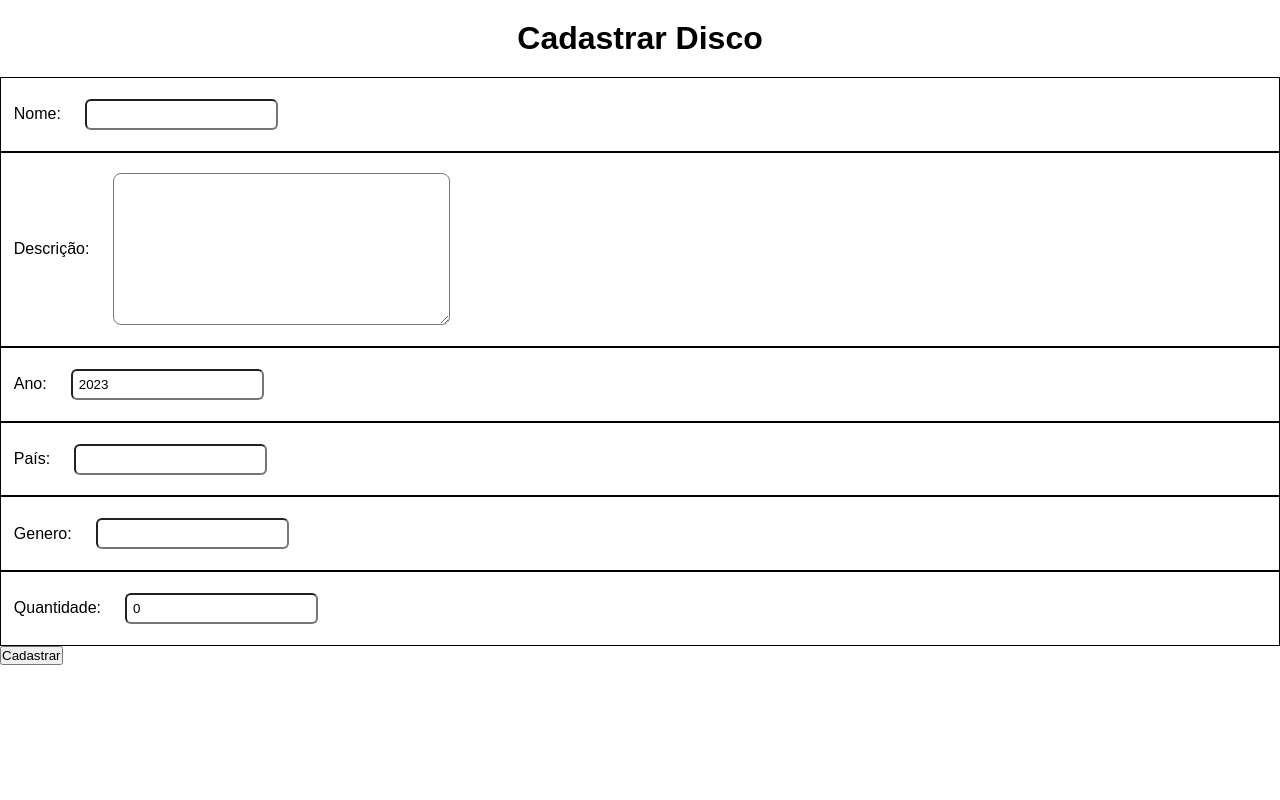
After one commit to LucasSodreira/Att_DSW, a Django app: page /cadastrar-disco/ in a window 1280 px wide. The commit adds this page. Run offline with Django 4.2, Linux system fonts and the light colour scheme.

Commit message:
aloooooooo

```diff
--- a/core/forms.py
+++ b/core/forms.py
@@ -0,0 +1,7 @@
+from django import forms
+from .models import Disco
+
+class DiscoForm(forms.ModelForm):
+    class Meta:
+        model = Disco
+        fields = '__all__'
--- /dev/null
+++ b/core/static/css/cadastrar-disco.css
@@ -0,0 +1,30 @@
+*{
+    margin: 0;
+    padding: 0;
+    box-sizing: border-box;
+    font-family: Arial, sans-serif;
+}
+
+h1{
+    text-align: center;
+    padding: 20px;
+}
+
+p{
+    display: flex;
+    padding: 0.8rem;
+    align-items: center;
+    border: 1px solid;
+    gap: 1rem;
+}
+
+textarea{
+    border-radius: 0.5rem;
+    margin: 0.5rem;
+}
+
+input{
+    border-radius: 6px;
+    padding: 6px;
+    margin: 0.5rem;
+}
--- /dev/null
+++ b/core/templates/cadastrar_disco.html
@@ -0,0 +1,10 @@
+{% load static %}
+
+<link rel="stylesheet" href="{% static 'css/cadastrar-disco.css' %}">
+
+<h1>Cadastrar Disco</h1>
+<form method="post">
+    {% csrf_token %}
+    {{ form.as_p }}
+    <button type="submit">Cadastrar</button>
+</form>
--- a/core/templates/detalhes_disco.html
+++ b/core/templates/detalhes_disco.html
@@ -2,7 +2,7 @@
 
 {% block main %}
   <title>Detalhes do Disco</title>
-  <link rel="stylesheet" type="text/css" href="{% static 'css/styles.css' %}" />
+  <link rel="stylesheet" type="text/css" href="{% static 'css/style.css' %}" />
 
   <body>
     <h1>Detalhes do Disco - {{ disco.name }}</h1>
--- /dev/null
+++ b/core/templates/editar_disco.html
@@ -0,0 +1,6 @@
+<h1>Editar Disco - {{ disco.titulo }}</h1>
+<form method="post">
+    {% csrf_token %}
+    {{ form.as_p }}
+    <button type="submit">Salvar Alterações</button>
+</form>
--- a/core/views.py
+++ b/core/views.py
@@ -2,12 +2,50 @@ from django.shortcuts import render, get_object_or_404
 from django.http import HttpResponse
 from .models import Disco
 
+from django.shortcuts import render, redirect
+from .forms import DiscoForm
 # Create your views here.
+
 
 def lista_discos(request):
     discos = Disco.objects.all()
     return render(request, 'lista_discos.html', {'discos': discos})
 
+
 def detalhes_disco(request, disco_id):
     disco = get_object_or_404(Disco, id=disco_id)
     return render(request, 'detalhes_disco.html', {'disco': disco})
+
+
+def listar_discos(request):
+    discos = Disco.objects.all()
+    return render(request, 'listar_discos.html', {'discos': discos})
+
+
+def cadastrar_disco(request):
+    if request.method == 'POST':
+        form = DiscoForm(request.POST)
+        if form.is_valid():
+            form.save()
+            return redirect('listar_discos')
+    else:
+        form = DiscoForm()
+    return render(request, 'cadastrar_disco.html', {'form': form})
+
+
+def editar_disco(request, disco_id):
+    disco = Disco.objects.get(pk=disco_id)
+    if request.method == 'POST':
+        form = DiscoForm(request.POST, instance=disco)
+        if form.is_valid():
+            form.save()
+            return redirect('listar_discos')
+    else:
+        form = DiscoForm(instance=disco)
+    return render(request, 'editar_disco.html', {'form': form, 'disco': disco})
+
+
+def excluir_disco(request, disco_id):
+    disco = Disco.objects.get(pk=disco_id)
+    disco.delete()
+    return redirect('listar_discos')
--- a/view_banco_dados/urls.py
+++ b/view_banco_dados/urls.py
@@ -23,4 +23,7 @@ urlpatterns = [
     path('admin/', admin.site.urls),
     path('', views.lista_discos, name='lista_discos'),
     path('disco/<int:disco_id>/', views.detalhes_disco, name='detalhes_disco'),
+    path('cadastrar-disco/', views.cadastrar_disco, name='cadastrar_disco'),
+    path('editar-disco/<int:disco_id>/', views.editar_disco, name='editar_disco'),
+    path('excluir-disco/<int:disco_id>/', views.excluir_disco, name='excluir_disco'),
 ]
```
Also changed, not shown: core/static/css/styles.css (+15 -0 lines), core/templates/lista_discos.html (+6 -3 lines), core/templates/livros_por_autor.html (deleted, +0 -14 lines).
